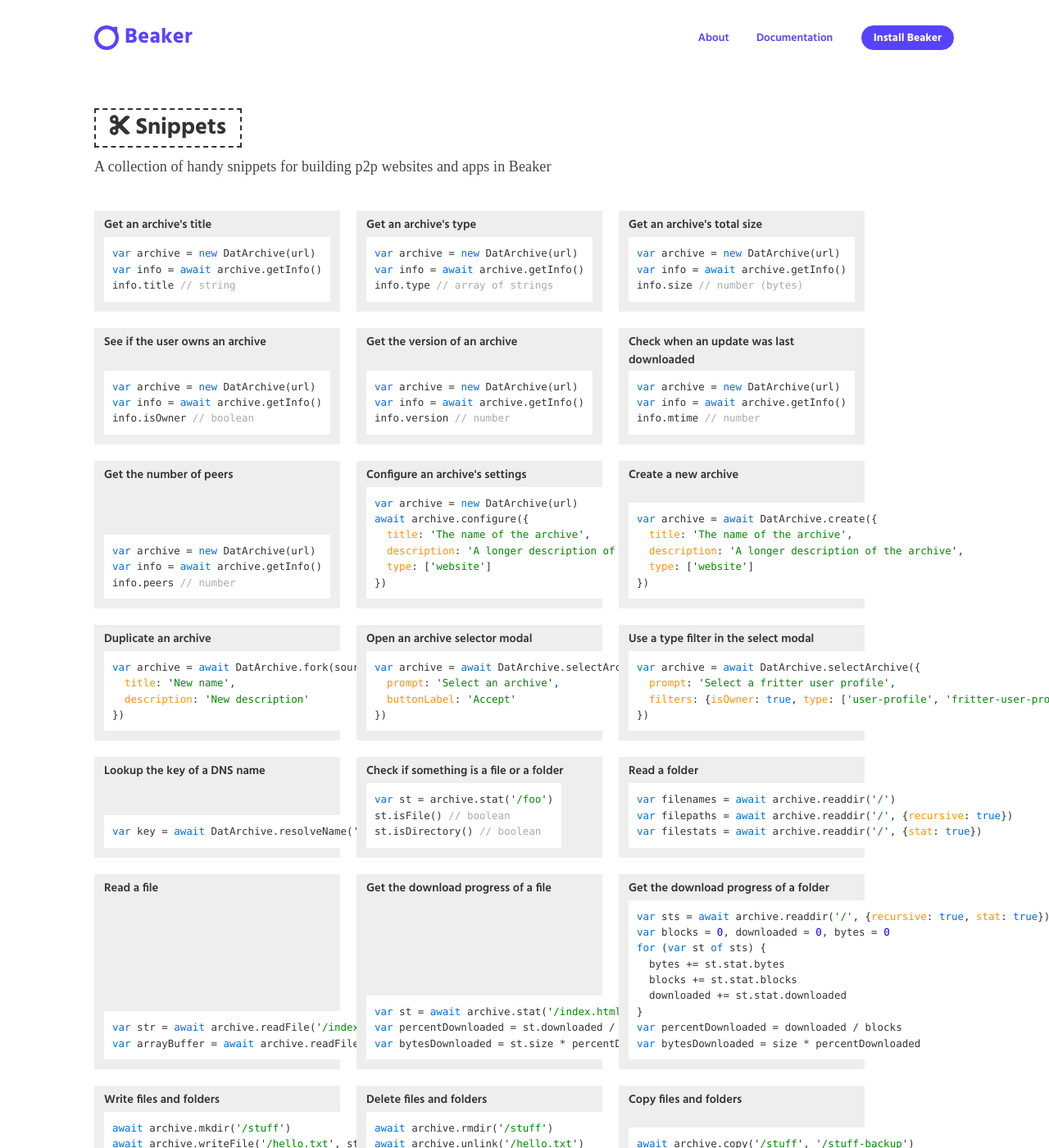
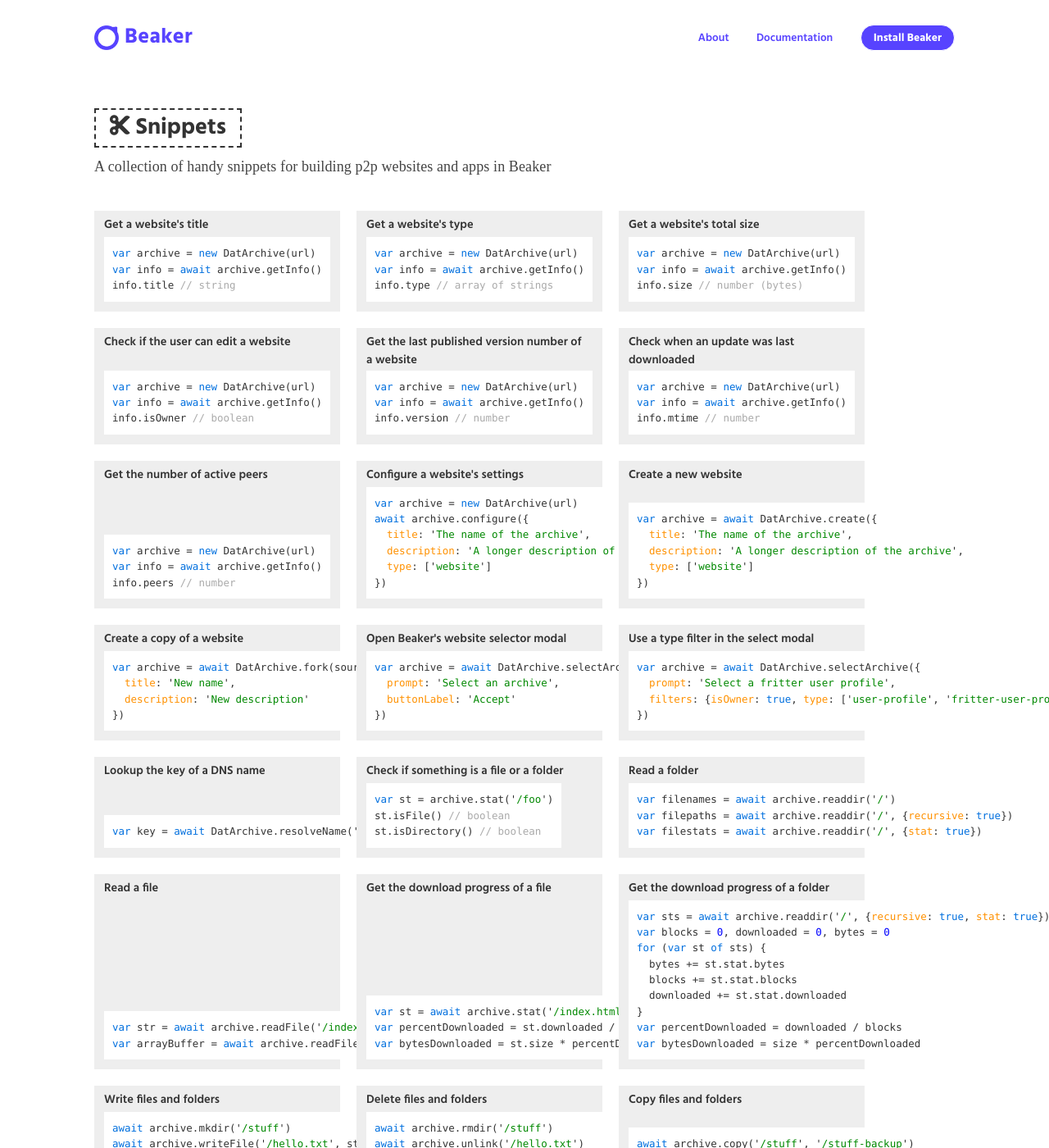
Before and after one commit to beakerbrowser/beakerbrowser.com, a Jekyll site: the page built from _docs/snippets/index.md, in a window 1280 px wide and 1400 px high. Shown: the whole window at 82% size. Built offline with Jekyll 4.4.1, drawn with Linux system fonts in a browser that asks for light colours; some web fonts are replaced; some of the changed text lies outside the part shown.

Commit message:
Update snippets content

```diff
--- a/_data/snippets.yml
+++ b/_data/snippets.yml
@@ -5,7 +5,7 @@
 #   description: optional string
 #   code: string
 -
-  title: Get an archive's title
+  title: Get a website's title
 #  description: |
 #    Every dat archive has a title and description that can be read with <code>getInfo()</code>.
   code: |
@@ -13,7 +13,7 @@
     var info = await archive.getInfo()
     info.title // string
 -
-  title: Get an archive's type
+  title: Get a website's type
 #  description: |
 #    The "type" of a dat archive is used to filter archives and help organize the user's data, sites, and apps.
   code: |
@@ -21,7 +21,7 @@
     var info = await archive.getInfo()
     info.type // array of strings
 -
-  title: Get an archive's total size
+  title: Get a website's total size
 #  description: |
 #    The total size of a dat will include any downloaded history.
   code: |
@@ -29,13 +29,13 @@
     var info = await archive.getInfo()
     info.size // number (bytes)
 -
-  title: See if the user owns an archive
+  title: Check if the user can edit a website
   code: |
     var archive = new DatArchive(url)
     var info = await archive.getInfo()
     info.isOwner // boolean
 -
-  title: Get the version of an archive
+  title: Get the last published version number of a website
   code: |
     var archive = new DatArchive(url)
     var info = await archive.getInfo()
@@ -47,13 +47,13 @@
     var info = await archive.getInfo()
     info.mtime // number
 -
-  title: Get the number of peers
+  title: Get the number of active peers
   code: |
     var archive = new DatArchive(url)
     var info = await archive.getInfo()
     info.peers // number
 -
-  title: Configure an archive's settings
+  title: Configure a website's settings
   code: |
     var archive = new DatArchive(url)
     await archive.configure({
@@ -62,7 +62,7 @@
       type: ['website']
     })
 -
-  title: Create a new archive
+  title: Create a new website
   code: |
     var archive = await DatArchive.create({
       title: 'The name of the archive',
@@ -70,14 +70,14 @@
       type: ['website']
     })
 -
-  title: Duplicate an archive
+  title: Create a copy of a website
   code: |
     var archive = await DatArchive.fork(sourceArchiveUrl, {
       title: 'New name',
       description: 'New description'
     })
 -
-  title: Open an archive selector modal
+  title: Open Beaker's website selector modal
   code: |
     var archive = await DatArchive.selectArchive({
       prompt: 'Select an archive',
@@ -170,17 +170,17 @@
       console.log('a .json file in /posts/ has changed')
     })
 -
-  title: Get the change-history of an archive
+  title: Get the change-history of a website
   code: |
     var archive = new DatArchive('dat://beakerbrowser.com')
     var history = await archive.history()
 -
-  title: Get an older version of an archive
+  title: Get an older version of a website
   code: |
     var archive = new DatArchive('dat://beakerbrowser.com')
     var olderArchive = await archive.checkout(50)
 -
-  title: Download all files in an archive
+  title: Download all files in a website
   code: |
     var archive = new DatArchive('dat://beakerbrowser.com')
     await archive.download('/')
@@ -191,7 +191,7 @@
     peers[..].id // string
     peers[..].sessionData // object
 -
-  title: Watch for connects and disconnects
+  title: Watch for connection events
   code: |
     experimental.datPeers.addEventListener('connect', ({peer}) => {
       console.log(peer.id, 'has connected')
```
